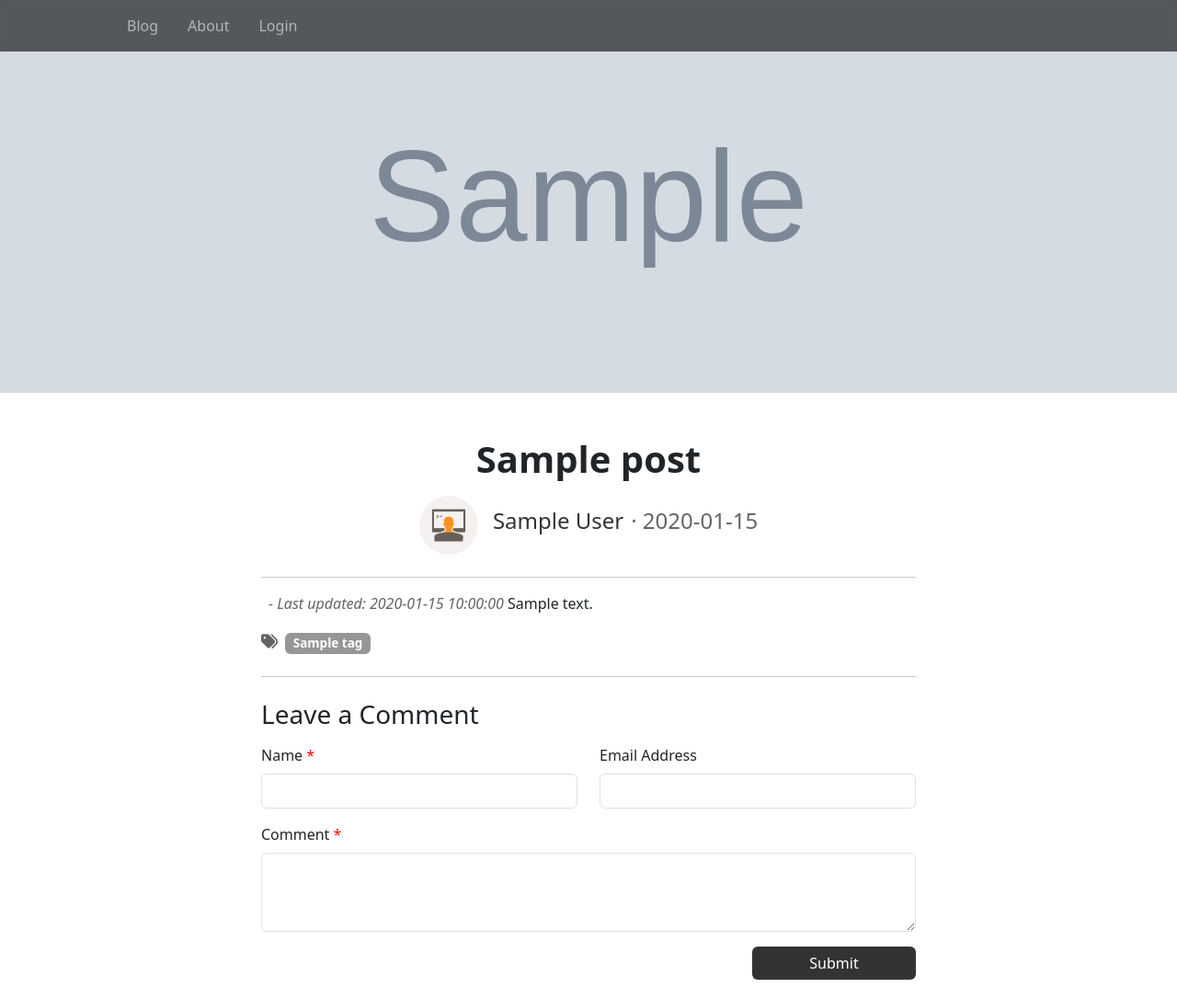
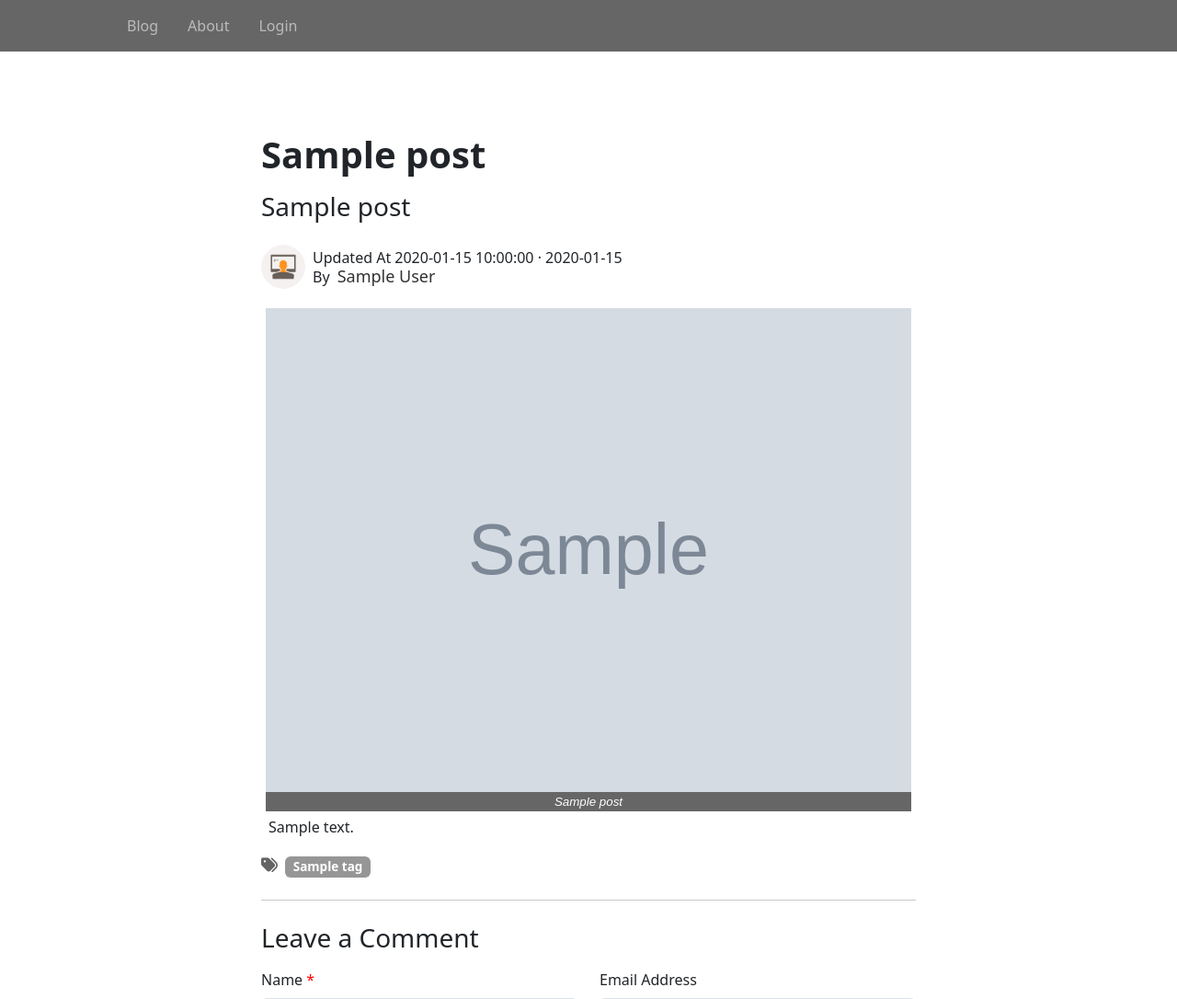
Before and after one commit to hengtseChou/BlogYourWay, a Flask app: template blogyourway/templates/blog/post.html in a window 1280 px wide. Shown: the top 1086 px of the page at 92% size. Run offline with Flask 3, Linux system fonts and the light colour scheme; the template is opened without the code that fills it: most values are stand-ins (such as "Sample title", 1, 10 or a date in 2020); grey boxes marked "Sample" are stand-in pictures; data that the repository does not hold is empty; parts of the project's set-up code (start-up, migrations or seed data) failed here and were passed over; some libraries are stand-ins or nearby versions.

Commit message:
new post looking

```diff
--- a/blogyourway/templates/blog/home.html
+++ b/blogyourway/templates/blog/home.html
@@ -16,7 +16,7 @@
 <div class="container-fluid">
 	<div class="row">
 		<!-- post column -->
-		<div class=" col-md-8 col-12" style="min-height: calc(100vh - 330px);">
+		<div class="col-md-8 col-12" style="min-height: calc(100vh - 330px);">
 			<div class="row">
 				<div class="offset-lg-3 col-lg-8 offset-md-1 col-md-9 offset-1 col-10">
 					{% if posts|length != 0 %}
@@ -34,7 +34,7 @@
 								{% endif %}
 							</a>
 							<a href="about" class="author-link mx-2">{{ post.author }}</a>
-							<div class="date-text" style="font-size: large;"> on {{ post.created_at }}</div>
+							<div class="grey-text" style="font-size: large;"> on {{ post.created_at }}</div>
 						</div>
 						<div class="mb-3" style="font-size: large;">{{ post.subtitle }}</div>
 						<div class="d-flex align-items-center" style="color: rgb(100, 100, 100); font-size: large;">
--- a/blogyourway/templates/blog/post.html
+++ b/blogyourway/templates/blog/post.html
@@ -39,79 +39,74 @@
     color: white;
     border: 0px;
   }
+
   .panel-btn:hover {
     background-color: #6c757d;
     color: white;
   }
 
+  .cover {
+    display: flex;
+    flex-flow: column;
+    padding: 5px;
+    margin: auto;
+
+  }
+
+  .cover-caption {
+    background-color: rgba(0, 0, 0, 0.6);
+    color: #fff;
+    font: italic smaller sans-serif;
+    padding: 3px;
+    text-align: center;
+  }
 </style>
 {% endblock %}
 
-{% block body%}
+{% block body %}
 {% include 'navbar.html' %}
 <div id="reading-progress"><div id="reading-progress-fill"></div></div>
-<div
-  class="cover-container"
+<!-- <div   class="cover-container"
   style="background-image: url('{{ post.cover_url }}')"
-></div>
+></div> -->
+<div class="my-5 row"></div>
+<div class="my-3 row"></div>
 <!-- post starts -->
 <div class="container">
   <div class="row mt-4 mt-md-5">
     <div class="col-lg-8 col-md-10 col-12 mx-auto px-4">
-      <h1 class="text-center fw-bold">{{ post.title }}</h1>
-      <!-- info row from desktop -->
-      <div class="d-none d-lg-flex align-items-center justify-content-center mt-3 mb-4">
+      <h1 class="text-start fw-bold">{{ post.title }}</h1>
+      <h3 class="text-start grey-text mt-3">{{ post.subtitle }}</h3>
+      <!-- info row -->
+      <div class="d-inline-flex">
+        <div class="row mt-3">
+          <div class="col-1" style="width: 3rem;">
             <a href="/@{{ post.author }}/about">
               {% if user.profile_img_url|length == 0 %}
-          <img
-            src="/static/_img/default-profile.png"
-            alt="profile-img"
-            class="profile-xl me-2"
-          />
+              <img class="profile-md" src="/static/_img/default-profile.png" alt="profile-img"/>
               {% else %}
-          <img
-            src="{{ user.profile_img_url }}"
-            alt="profile-img"
-            class="profile-xl me-2"
-          />
+              <img class="profile-md" src="{{ user.profile_img_url }}" alt="profile-img"/>
               {% endif %}
             </a>
-        <a href="/@{{ post.author }}/about" class="author-link mx-2" >
-          <h4>{{ post.author }}</h4>
-        </a>
-        <div class="date-text"><h4>· {{ post.readtime }}</h4></div>
           </div>
-      <!-- info row from mobile -->
-      <div class="d-flex d-lg-none align-items-center justify-content-center my-2">
-        <a href="/@{{ post.author }}/about">
-          {% if user.profile_img_url|length == 0 %}
-          <img
-            src="/static/_img/default-profile.png"
-            alt="profile-img"
-            class="profile-sm me-1"
-          />
-          {% else %}
-          <img
-            src="{{ user.profile_img_url }}"
-            alt="profile-img"
-            class="profile-sm me-1"
-          />
-          {% endif %}
-        </a>
-        <a href="/@{{ post.author }}/about" class="author-link mx-1 mt-2">
-          <h6>{{ post.author }}</h6>
-        </a>
-        <div class="date-text mt-2"><h6>· {{ post.readtime }}</h6></div>
+          <div class="col mt-1 ms-2">
+            <div style="line-height: 125%;"><span class="grey-text">Updated At {{ post.last_updated }} · {{ post.readtime }}<br>By</span>
+              <a class="author-link ms-1" href="/@{{ post.author }}/about">{{ post.author }}</a>
             </div>
-      <hr />
+          </div>
+        </div>
+      </div>
+      <!-- cover -->
+      <figure class="cover mt-3">
+        <img src="{{ post.cover_url }}" alt="">
+        <figcaption class="cover-caption">{{ post.title }}</figcaption>
+      </figure>
+      <!-- content start -->
       <div class="mb-3 px-2">
-        <i class="date-text">- Last updated: {{ post.last_updated }}</i>
         {{ post.content | safe }}
       </div>
-      <div
-        class="d-flex align-items-center mb-4"
-        style="color: rgb(100, 100, 100); font-size: large"
-      >
+      <!-- tag start -->
+      <div class="d-flex align-items-center mb-4" style="color: rgb(100, 100, 100); font-size: large">
         <span><i class="fa-solid fa-tags"></i></span>
         {% for tag in post.tags %}
         {% set tag_link = '/@'~ post.author ~ '/tags?tag=' ~ tag %}
@@ -132,23 +127,13 @@
         <div class="row">
           <div class="col-12 col-md-6 mb-3">
             <label for="comment-name" class="form-label">
-              Name <span style="color: red">*</span></label>
-            <input
-              type="text"
-              class="form-control"
-              id="comment-name"
-              name="name"
-              required
-            />
+              Name <span style="color: red">*</span>
+            </label>
+            <input type="text" class="form-control" id="comment-name" name="name" required/>
           </div>
           <div class="col-12 col-md-6 mb-3">
             <label for="comment-email" class="form-label">Email Address</label>
-            <input
-              type="email"
-              class="form-control"
-              id="comment-email"
-              name="email"
-            />
+            <input type="email" class="form-control" id="comment-email" name="email"/>
           </div>
         </div>
         {% endif %}
@@ -156,22 +141,11 @@
           <label for="comment-text" class="form-label">
             Comment <span style="color: red">*</span>
           </label>
-          <textarea
-            class="form-control"
-            id="comment-text"
-            rows="3"
-            name="comment"
-            required
-          ></textarea>
+          <textarea class="form-control" id="comment-text" rows="3" name="comment" required>
+          </textarea>
         </div>
         <div class="text-end mb-4">
-          <button
-            class="g-recaptcha btn panel-btn text-center"
-            data-sitekey="6LcxqWgnAAAAALNxCvk7tu1tVBikm_zKG54nCP3C"
-            data-callback="onSubmit"
-            style="width: 25%; min-width: 150px"
-            onclick="return validateForm()"
-          >
+          <button class="g-recaptcha btn panel-btn text-center" data-sitekey="6LcxqWgnAAAAALNxCvk7tu1tVBikm_zKG54nCP3C" data-callback="onSubmit" style="width: 25%; min-width: 150px" onclick="return validateForm()" >
             Submit
           </button>
         </div>
@@ -189,11 +163,7 @@
         <!-- registered user -->
         <div class="mb-4 d-flex flex-row">
           <a href="{{ comment['profile_link'] }}">
-            <img
-              src="{{ comment['profile_pic'] }}"
-              alt="profile-pic"
-              class="profile-lg ajax-profile-pic"
-            />
+            <img class="profile-lg ajax-profile-pic" src="{{ comment['profile_pic'] }}" alt="profile-pic" />
           </a>
           <div class="ms-3 mt-1">
             <div>
@@ -210,22 +180,19 @@
         {% else %}
         <!-- visitor -->
         <div class="mb-4 d-flex flex-row">
-          <img
-            src="{{ comment['profile_pic'] }}"
-            alt="profile-pic"
-            class="profile-lg"
-          />
+          <img class="profile-lg" src="{{ comment['profile_pic'] }}" alt="profile-pic"/>
           <div class="ms-3">
             <div>
-              <span class="fw-bold">{{ comment['name'] }}</span
-              ><span style="color: rgb(100, 100, 100)">
-                on {{ comment['created_at'] }}</span
-              >
+              <span class="fw-bold">{{ comment['name'] }}</span>
+              <span style="color: rgb(100, 100, 100)">
+                on {{ comment['created_at'] }}
+              </span>
             </div>
             <div class="mt-2">{{ comment['comment'] }}</div>
           </div>
         </div>
-        {% endif %} {% endfor %}
+        {% endif %}
+        {% endfor %}
       </div>
       {% endif %}
     </div>
@@ -238,10 +205,10 @@
 {% block script %}
 <script>
   function validateForm() {
-
     return true;
   }
-
+</script>
+<script>
   document
     .getElementById("comment-form")
     .addEventListener("keypress", function (event) {
--- a/blogyourway/templates/blog/tag.html
+++ b/blogyourway/templates/blog/tag.html
@@ -36,7 +36,7 @@
             {% endif %}
           </a>
           <a href="about" class="author-link mx-2">{{ post.author }}</a>
-          <div class="date-text" style="font-size: large">
+          <div class="grey-text" style="font-size: large">
             on {{ post.created_at }}
           </div>
         </div>
```
Also changed, not shown: blogyourway/templates/blog/blog.html (+27 -46 lines). Lines whose indentation alone changed are shown as unchanged.
